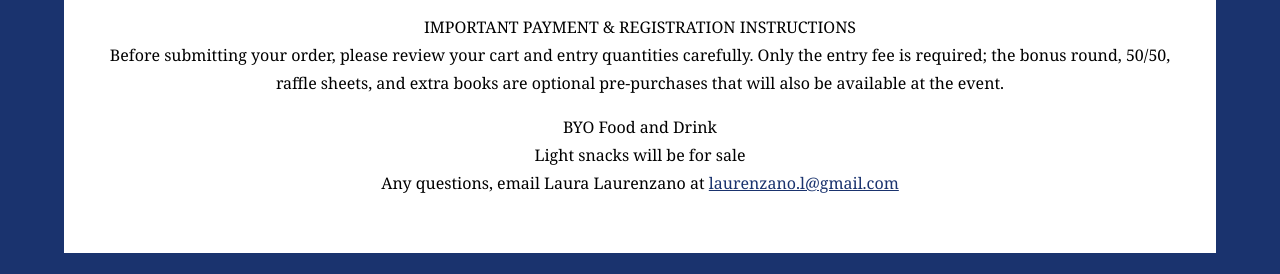
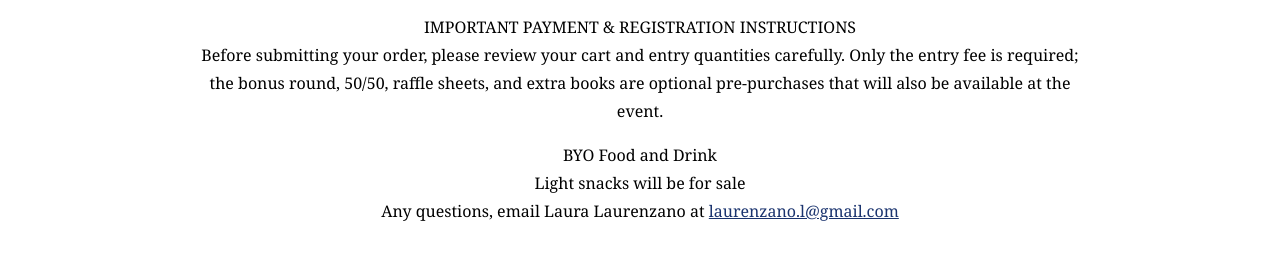
Before and after one commit to Kyle-Meyers/bag, a plain HTML site: page index.html in a window 1280 px wide. Shown: the part 377-651 px from the top of the page. Drawn offline with nearby package versions, Linux system fonts and the light colour scheme.

Commit message:
fix format

```diff
--- a/index.html
+++ b/index.html
@@ -18,7 +18,7 @@
         </section>
 
         <!-- Intro -->
-        <section class="max-w-6xl mx-auto px-6 pt-16 pb-10 gap-10 items-center text-center bg-white">
+        <section class="mx-auto px-6 pt-16 pb-10 gap-10 items-center text-center bg-white">
             <div>
                 <h2 class="text-3xl font-bold text-[#1A336E] mb-4">Link and Info</h2>
                 <a href="https://buy.stripe.com/6oUfZh675g2de6S4F72Ji03" target="_blank" class="inline-block bg-[#1A336E] text-white px-6 py-3 rounded-md hover:bg-[#243e7f] transition">
@@ -27,7 +27,7 @@
                 <p class="mt-4 leading-7">
                     IMPORTANT PAYMENT & REGISTRATION INSTRUCTIONS
                 </p>
-                <p class="mb-4 leading-7">
+                <p class="max-w-4xl mx-auto mb-4 leading-7">
                     Before submitting your order, please review your cart and entry quantities carefully. Only the entry
                     fee is required; the bonus round, 50/50, raffle sheets, and extra books are optional pre-purchases that
                     will also be available at the event.
```
